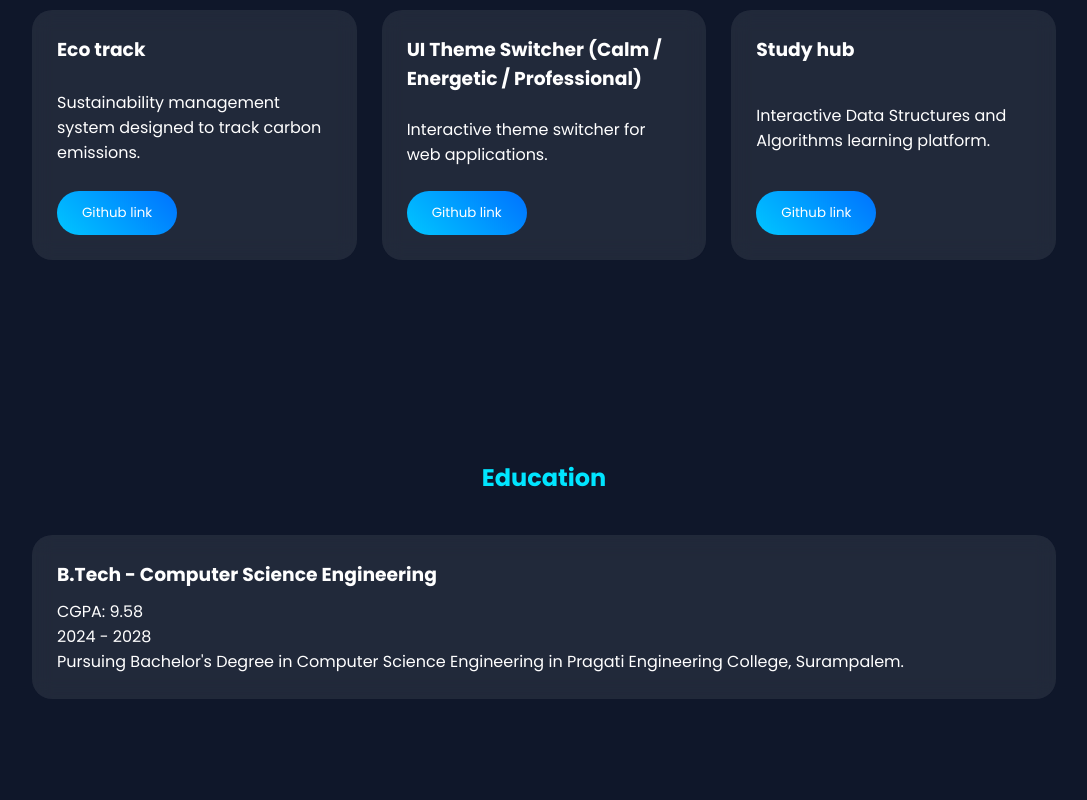
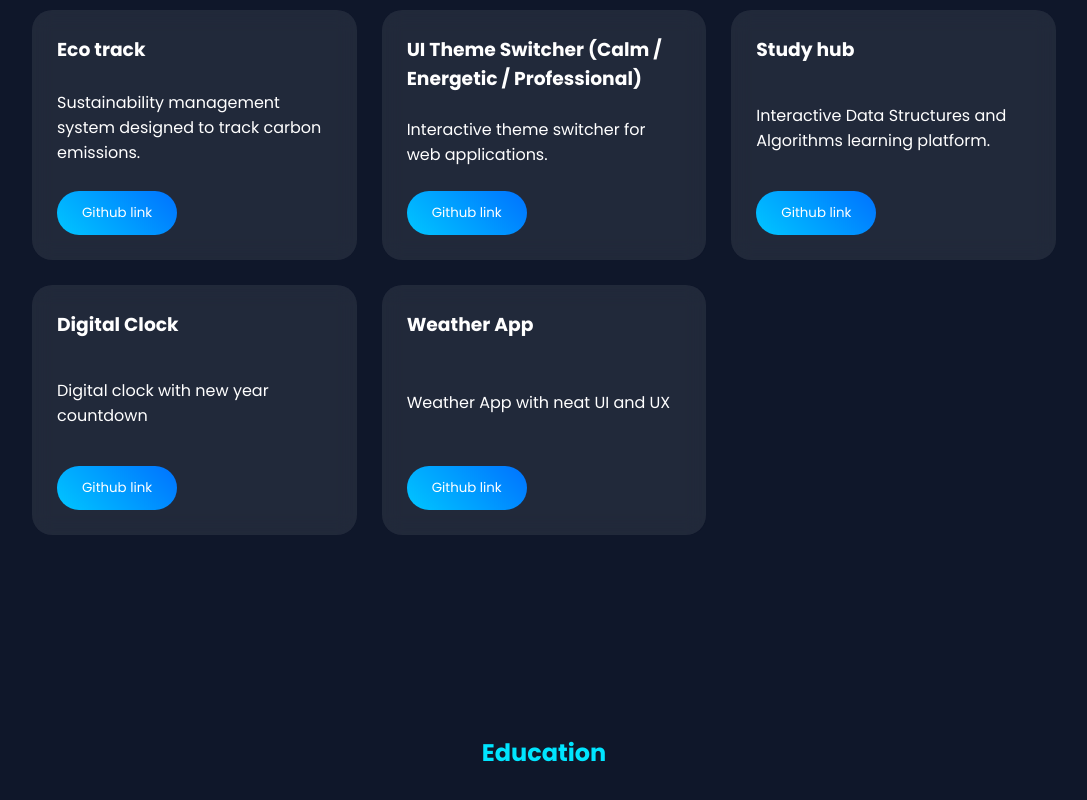
Before and after one commit to BinduGadamsetti/portfolio, a plain HTML site: page index.html in a window 1280 px wide. Shown: the part 2054-2854 px from the top of the page, without its empty margins (96-1183 px from the left). Drawn offline with Linux system fonts and the light colour scheme.

Commit message:
Update project links and add new projects
Updated project links to point to GitHub Pages instead of GitHub repositories. Added new projects for Digital Clock and Weather App.

```diff
--- a/index.html
+++ b/index.html
@@ -112,7 +112,7 @@
             <div class="card1">
                 <h3>Portfolio Website</h3>
                 <p>Responsive personal portfolio using HTML, CSS, JS.</p>
-                <a href="https://github.com/BinduGadamsetti/">
+                <a href="https://bindugadamsetti.github.io/portfolio/">
                 <button>Github link</button>
             </a>
             </div>
@@ -128,7 +128,7 @@
             <div class="card1">
                 <h3>Eco track</h3>
                 <p>Sustainability management system designed to track carbon emissions.</p>
-                 <a href="https://github.com/BinduGadamsetti/Eco-track.git">
+                 <a href=https://bindugadamsetti.github.io/Eco-track/">
                 <button>Github link</button>
             </a>
             </div>
@@ -136,7 +136,7 @@
              <div class="card1">
                 <h3> UI Theme Switcher (Calm / Energetic / Professional)</h3>
                 <p>Interactive theme switcher for web applications.</p>
-                 <a href="https://github.com/BinduGadamsetti/DTI-project1.git">
+                 <a href=https://bindugadamsetti.github.io/DTI-project1/">
                 <button>Github link</button>
             </a>
             </div>
@@ -145,6 +145,22 @@
                 <h3>Study hub</h3>
                 <p>Interactive Data Structures and Algorithms learning platform.</p>
                  <a href="https://github.com/BinduGadamsetti/FSDproject-1.git">
+                <button>Github link</button>
+            </a>
+            </div>
+
+            <div class="card1">
+                <h3>Digital Clock</h3>
+                <p>Digital clock with new year countdown</p>
+                 <a href="https://bindugadamsetti.github.io/Digital-clock/">
+                <button>Github link</button>
+            </a>
+            </div>
+
+            <div class="card1">
+                <h3>Weather App</h3>
+                <p>Weather App with neat UI and UX</p>
+                 <a href="https://bindugadamsetti.github.io/Weather-App/">
                 <button>Github link</button>
             </a>
             </div>
```
